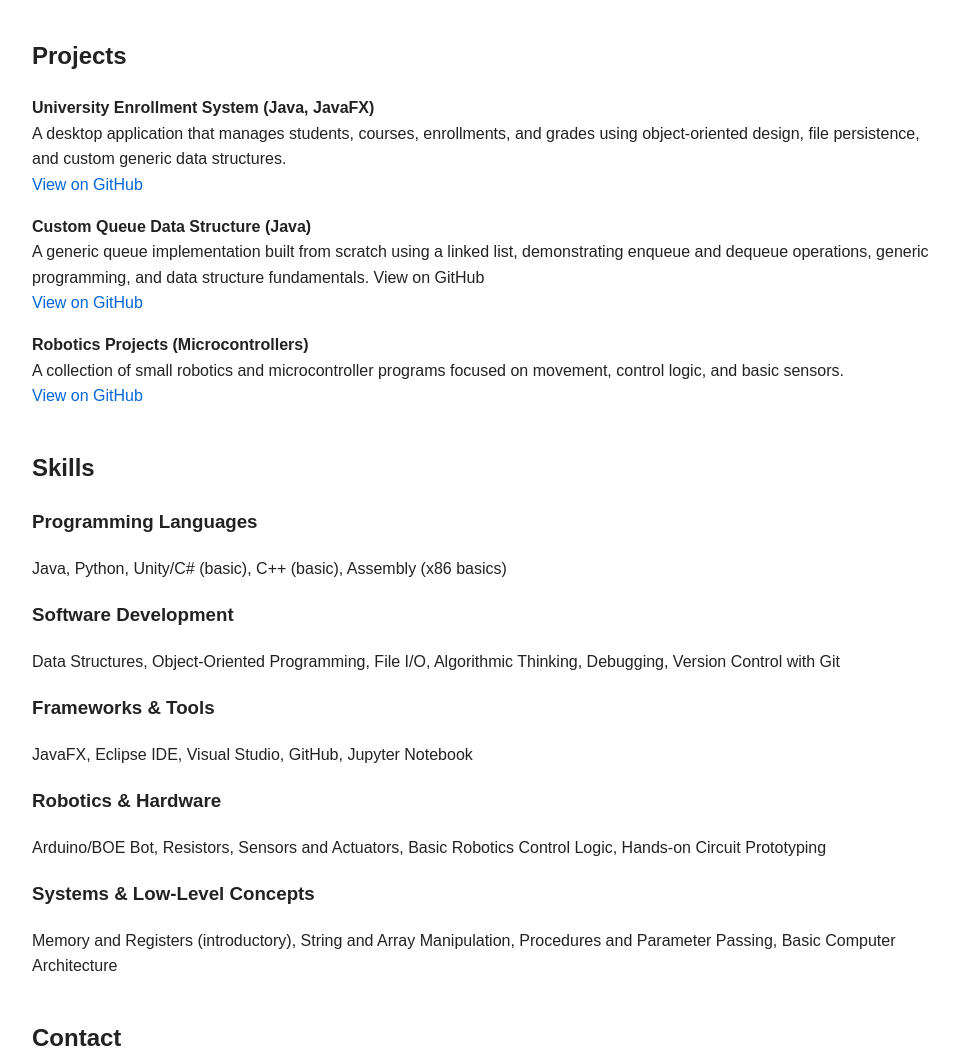
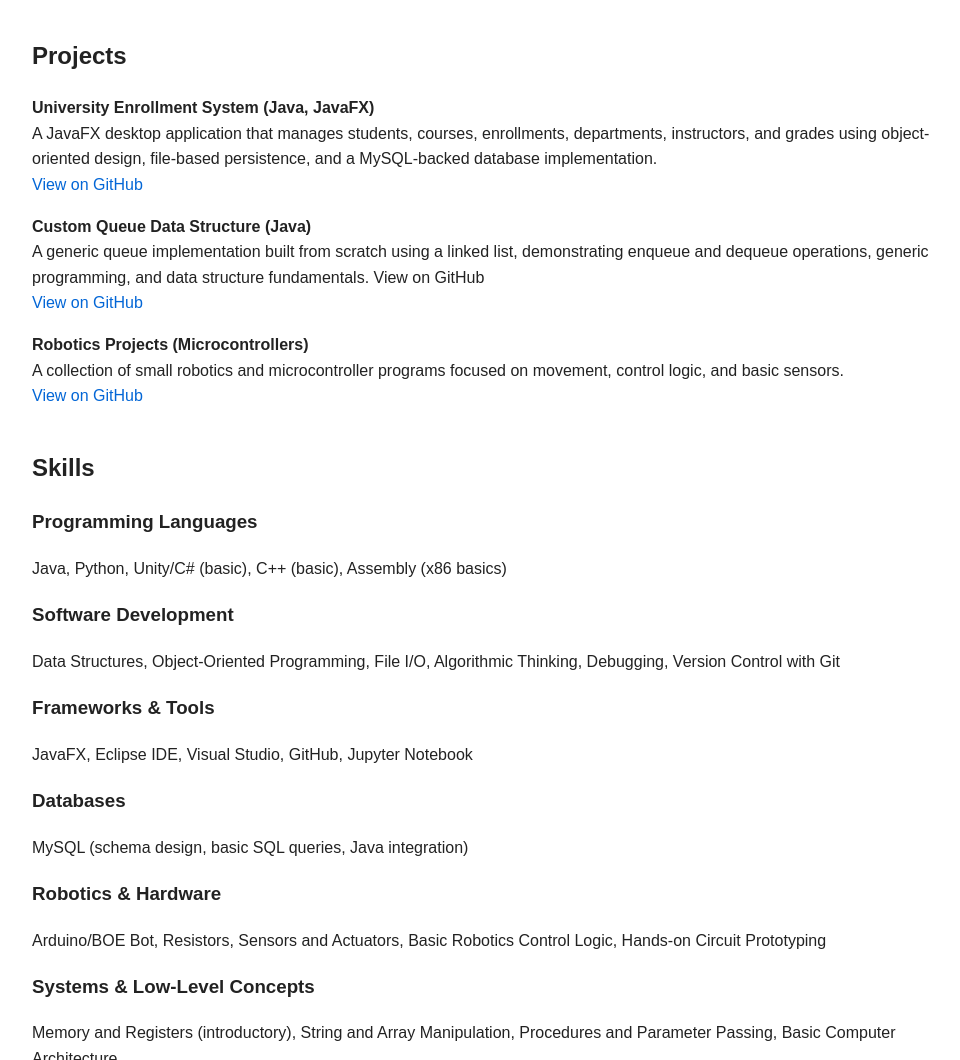
Before and after one commit to deadrym/deadrym.github.io, a plain HTML site: page index.html in a window 1280 px wide. Shown: the part 300-1360 px from the top of the page, without its empty margins (158-1118 px from the left). Drawn offline with Linux system fonts and the light colour scheme.

Commit message:
Enhance project details in index.html
Updated project description and added database section.

```diff
--- a/index.html
+++ b/index.html
@@ -45,8 +45,8 @@
   <h2>Projects</h2>
   <p>
     <strong>University Enrollment System (Java, JavaFX)</strong><br>
-    A desktop application that manages students, courses, enrollments, and grades
-    using object-oriented design, file persistence, and custom generic data structures.
+    A JavaFX desktop application that manages students, courses, enrollments, departments, instructors,
+    and grades using object-oriented design, file-based persistence, and a MySQL-backed database implementation.
     <br>
     <a href="https://github.com/deadrym/university-enrollment-system"
       target="_blank">
@@ -84,6 +84,10 @@
   <p>
     JavaFX, Eclipse IDE, Visual Studio, GitHub, Jupyter Notebook
   </p>
+  <h3>Databases</h3>
+  <p>
+    MySQL (schema design, basic SQL queries, Java integration)
+  </p>
   <h3>Robotics & Hardware</h3>
   <p>
     Arduino/BOE Bot, Resistors, Sensors and Actuators,
```
